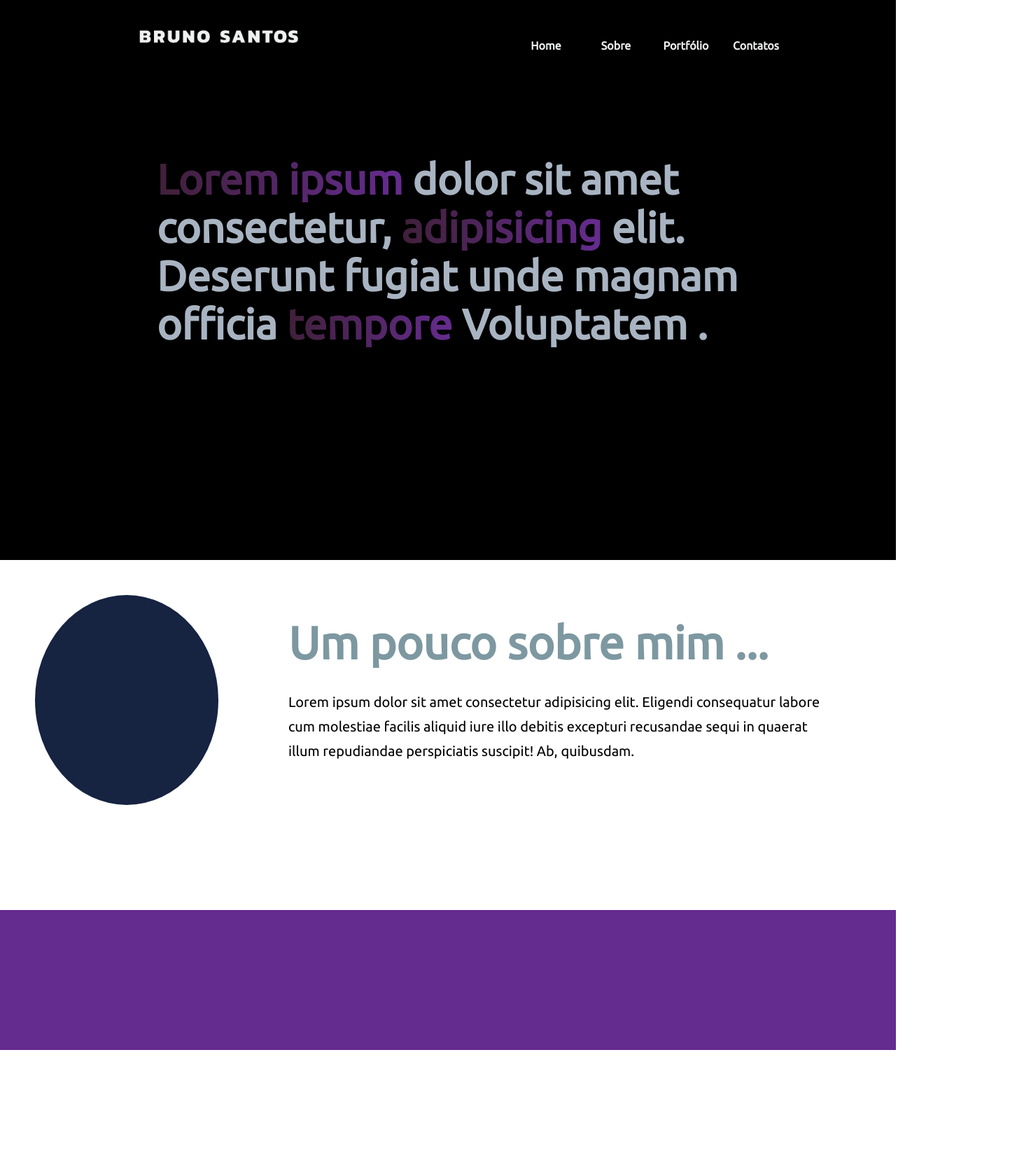
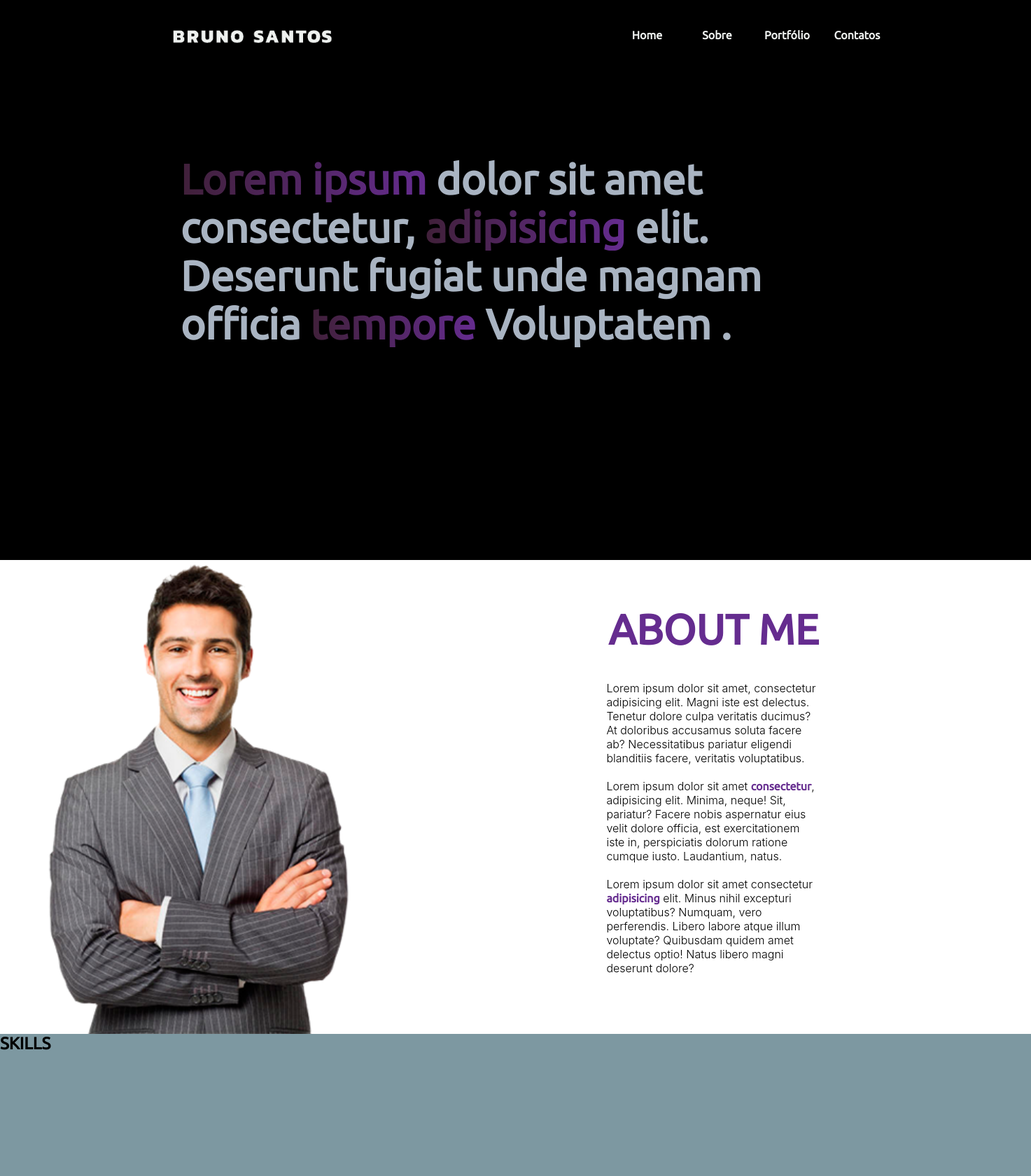
Before and after one commit to brunnuh/my-portfolio-v1, a Vue app: page / in a window 1280 px wide. Shown: the top 1680 px of the page at 70% size, 1473 px wide, since content can reach past the window. Before the commit the page ends 1500 px from the top, so only its background shows below. Built offline with nearby package versions, Linux system fonts and the light colour scheme.

Commit message:
added component about me

```diff
--- a/src/App.vue
+++ b/src/App.vue
@@ -24,7 +24,7 @@ export default {
 <style lang="scss" scoped>
   #app{
     display: grid;
-    grid-template-rows: 100vh auto 200px;
+    grid-template-rows: 100vh auto 2000px;
     grid-template-areas: 'HD' 'BD' 'FT';
   }
 </style>
--- a/src/components/Footer/index.vue
+++ b/src/components/Footer/index.vue
@@ -12,7 +12,7 @@ export default {
 
 <style scoped lang="scss">
     .container{
-        background-color: var(--sv);
+        background-color: blue;
         grid-area: FT;
     }
 </style>
--- a/src/components/Header/index.vue
+++ b/src/components/Header/index.vue
@@ -1,6 +1,8 @@
 <template>
     <header class="container">
-        <div class="top">
+        <div :class="[fixed ? 'spacing' : '']"></div>
+        <div class="nav-bar" :class="[this.fixed ? 'fixedMain' : 'nav-bar-after']" v-scroll="menuFixed">
+
             <div class="logo">
                 <a href=""><img src="@/assets/logo.png"  alt="logo"></a>
             </div>
@@ -14,7 +16,7 @@
             </nav>
         </div>
 
-        <div class="about-me">
+        <div class="about-me" >
             <h2>
                 <p>Lorem ipsum</p> dolor sit amet consectetur, <p>adipisicing</p> elit. Deserunt fugiat unde  magnam officia <p>tempore</p> Voluptatem .
             </h2>
@@ -22,6 +24,28 @@
     </header>
 </template>
 
+<script>
+export default {
+    data() {
+        return {
+            fixed: false,
+            positionNow: 0
+        }
+    },
+    methods: {
+        menuFixed: function(){
+            //console.log("posicao atualizada descendo: ", this.positionNow, "posicaoY: ", window.scrollY)
+            if(window.scrollY > 950){
+                this.positionNow = window.scrollY
+                this.fixed = true
+            }else if( window.scrollY < 100){
+                this.fixed = false
+            }
+
+        }
+    },
+}
+</script>
 
 
 <style scoped lang="scss">
@@ -30,9 +54,27 @@
         grid-area: HD;
         display: flex;
         flex-direction: column;
+
         color: var(--quinary);
 
-        .top{
+        .fixedMain{
+            position: fixed;
+            background-color: var(--primary);
+            opacity: 0.9;
+            width: 100%;
+            z-index: 101;
+            animation-name: suavizar;
+            animation-duration: 0.5s;
+
+            //transition: transform 1s;
+        }
+
+        .spacing{
+            height: 94px;
+        }
+
+        .nav-bar{
+
             display: flex;
             flex-direction: row;
             justify-content: space-around;
@@ -44,7 +86,7 @@
 
             nav > ul {
                 display: flex;
-                margin-top: 30px;
+                margin-top: 15px;
             }
 
             nav > ul > li{
@@ -56,13 +98,11 @@
                 align-items: center;
                 justify-content: center;
                 border-radius: 15px;
-                transition:0.4s;
+                transition: 0.4s;
 
 
                 &:hover{
                     cursor: pointer;
-
-                    //background: var(--sv);
                     a{
                         color: var(--sv);
                     }
@@ -76,21 +116,35 @@
             }
         }
         .about-me{
+
             display: flex;
             align-self: center;
             max-width: 65%;
             margin-top: 10vw;
+
             h2{
                 font-size: 7.5vh;
                 color: var(--quaternary);
                 p{
                     display: inline;
                     background: -webkit-linear-gradient(right, var(--sv), var(--sv2));
-                    -webkit-background-clip: text;
+                    background-clip: text;
                     -webkit-text-fill-color: transparent;
                 }
             }
         }
+    }
 
+    @keyframes suavizar {
+        from{
+            transform: translate(0%, -100%) matrix(1, 0, 0, 1, 0, 0) ;
+        }
+
+        to{
+            transform: translate(0%, 0%) matrix(1, 0, 0, 1, 0, 0) !important;
+        }
     }
+
+
+
 </style>
--- a/src/components/Section-Body/About/index.vue
+++ b/src/components/Section-Body/About/index.vue
@@ -1,19 +1,20 @@
 <template>
   <div class="container-about">
-      <div class="image">
-
-      </div>
-      <div class="about-content">
-            <h2>Um pouco sobre mim ...</h2>
-            <p>
-                Lorem ipsum dolor sit amet consectetur adipisicing elit. Eligendi consequatur labore cum molestiae  facilis aliquid iure illo debitis excepturi recusandae sequi in quaerat illum repudiandae perspiciatis suscipit! Ab, quibusdam.
-
-            </p>
-      </div>
+        <div class="image">
+            <img src="@/assets/img_vender.png" alt="">
+        </div>
+        <div class="about-content">
+            <h2>ABOUT ME</h2>
+            <p>Lorem ipsum dolor sit amet, consectetur adipisicing elit. Magni iste est delectus. Tenetur dolore culpa veritatis ducimus? At doloribus accusamus soluta facere ab? Necessitatibus pariatur eligendi blanditiis facere, veritatis voluptatibus.</p>
+            <p>Lorem ipsum dolor sit amet <span>consectetur</span>, adipisicing elit. Minima, neque! Sit, pariatur? Facere nobis aspernatur eius velit dolore officia, est exercitationem iste in, perspiciatis dolorum ratione cumque iusto. Laudantium, natus.</p>
+            <p>Lorem ipsum dolor sit amet consectetur <span>adipisicing</span> elit. Minus nihil excepturi voluptatibus? Numquam, vero perferendis. Libero labore atque illum voluptate? Quibusdam quidem amet delectus optio! Natus libero magni deserunt dolore?</p>
+        </div>
   </div>
 </template>
 
 <script>
+
+
 export default {
 
 }
@@ -22,40 +23,61 @@ export default {
 <style scoped lang="scss">
     .container-about{
         display: flex;
-        flex-direction: row;
-        justify-content: space-between;
-        margin-top: 50px;
+        align-items: center;
+        height: 100%;
+        width: 100%;
+        .image{
+            display: flex;
+            justify-content: center;
+            //margin-top: 100px;
+            height: 100%;
+            width: 50%;
+            //background-color: rgb(248, 245, 245);
+            img{ // efeito paralax
+                height: 100%;
+                //perspective: 2px;
+                //transform-style: preserve-3d;
+            }
+        }
 
 
-        .image{
-            height: 300px;
-            width: 350px;
-            border-radius: 50%;
-            margin-left: 50px;
-            background-color: rgb(22, 35, 65);
-        }
+        .about-content{
 
-        .about-content{
-            max-width: 60%;
             display: flex;
             flex-direction: column;
+            justify-content: center;
+            align-items: center;
+            height: 40vw;
+            width: 80%;
+            //background-color: var(--secondary);
 
-            height: 300px;
-            margin: 30px 100px;
+
+
+
+
+
+            h2,p{
+                padding: 0 300px;
+            }
+
             h2{
-                font-size: 65px;
-                color: var(--secondary);
+                font-size: 7.5vh;
+                color: var(--sv);
+                margin-bottom: 40px;
             }
             p{
-                margin-top: 30px;
-                line-height: 35px;
-                font-weight: 100;
-                font-size: 20px;
-                scan{
+                align-items: flex-start;
+                margin-bottom: 20px;
+                color: var(--primary);
+                font-weight: 300;
+                font-size: 2vh;
+                font-family: -apple-system, BlinkMacSystemFont, 'Segoe UI', Roboto, Oxygen, Ubuntu, Cantarell, 'Open Sans', 'Helvetica Neue', sans-serif;
+                span{
+                    font-weight: 900;
                     color: var(--sv);
-                    font-weight: bold;
                 }
             }
         }
+
     }
 </style>
--- /dev/null
+++ b/src/components/Section-Body/Skills/index.vue
@@ -0,0 +1,19 @@
+<template>
+  <div class="container-skills">
+      <h2>SKILLS</h2>
+  </div>
+</template>
+
+<script>
+export default {
+
+}
+</script>
+
+<style scoped lang="scss">
+    .container-skills{
+        width: 100%;
+        height: 500px;
+        background-color: var(--secondary);
+    }
+</style>
--- a/src/components/Section-Body/index.vue
+++ b/src/components/Section-Body/index.vue
@@ -1,22 +1,27 @@
 <template>
-    <section class="container">
+    <section class="container-section">
         <AboutComponent />
+        <SkillsComponent />
     </section>
 </template>
 
 <script>
 import AboutComponent from './About/index'
+import SkillsComponent from './Skills/index'
 export default {
     components: {
-        AboutComponent
+        AboutComponent,
+        SkillsComponent
     }
 }
 </script>
 
 <style scoped lang="scss">
-    .container{
-        height: 500px;
+    .container-section{
         grid-area: BD;
-
+        display: flex;
+        flex-direction: column;
+        align-items: center;
+        //background-color: var(--sv);
     }
 </style>
--- a/src/main.js
+++ b/src/main.js
@@ -5,6 +5,17 @@ import './styles/main.scss'
 
 Vue.config.productionTip = false
 
+Vue.directive('scroll', {
+  inserted: function (el, binding) {
+    let f = function (evt) {
+      if (binding.value(evt, el)) {
+        window.removeEventListener('scroll', f)
+      }
+    }
+    window.addEventListener('scroll', f)
+  }
+})
+
 new Vue({
   render: h => h(App),
 }).$mount('#app')
```
Also changed, not shown: src/assets/img_vender.png (added).
